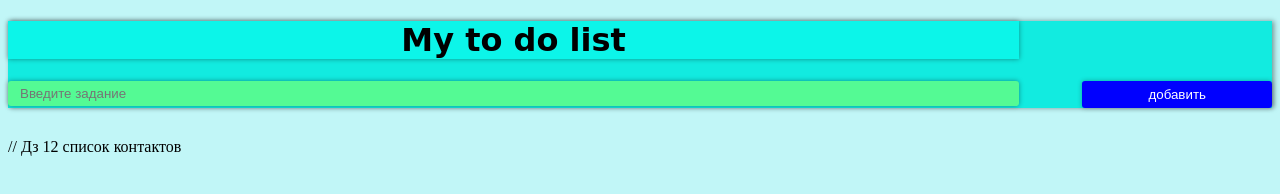
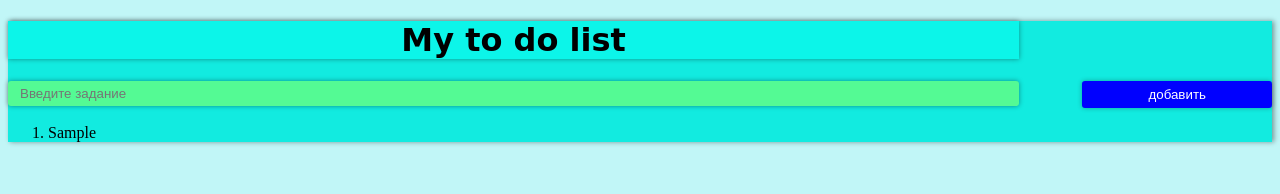
Before and after one commit to KaysinAlex/Homework-Hillel, a plain HTML site: page index.html in a window 1280 px wide. Both pictures are taken after typing "Sample" into the empty fields and a click on the button "добавить". Drawn offline with Linux system fonts and the light colour scheme.

Commit message:
add func render and get todo

```diff
--- a/script.js
+++ b/script.js
@@ -32,8 +32,24 @@ function onAddBtnClick() {
 function addTodo(text) {
   blockTodoList.push(text); // пушу в массив данные которые пришли аргументом
   log('push text');
+  renderBlockListTodo(blockTodoList); // создать ф-цию для перебора массива
+}
+function renderBlockListTodo(block) {
+  blockListTodo.innerHTML = '';//устанавливает или получает HTML  разметку дочерних элементов ol где будут  li
+  block.forEach((item) => renderTodo(item));// выполняет указанную функцию один раз для каждого элемента в массиве, создадим такую функцию
+  log('renderblocklisttodo');
 }
 
+function renderTodo(text) {
+  const newTodoHtml = getNewTodoTemplate(text); // создадим переменную для взятия введенного значения
+  blockListTodo.insertAdjacentHTML('beforeend', newTodoHtml);//вставляем  введенный текст сразу перед закрывающим тегом element (после последнего потомка)
+  log('renderTodo');
+}
+function getNewTodoTemplate(text) { // вставляем введенный текст через replace  шаблона с инпута
+  return newTemplateTodo
+    .replace('{{text}}', text.text)
+    .replace('{{id}}', text.id);
+}
 function getBlockData() {   // возвращаем обьект с данными
   log('getBlockData');
   return {
```
Also changed, not shown: index.html (+3 -2 lines).
